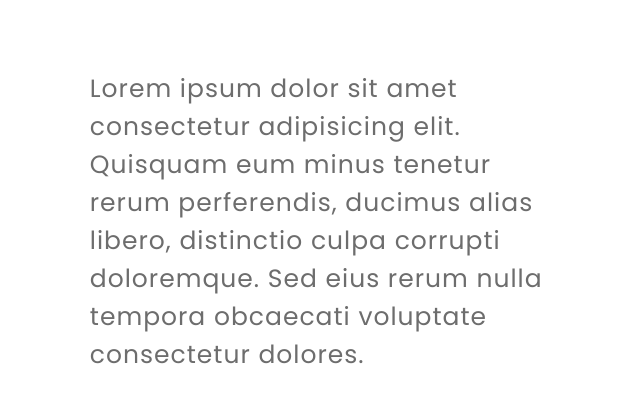
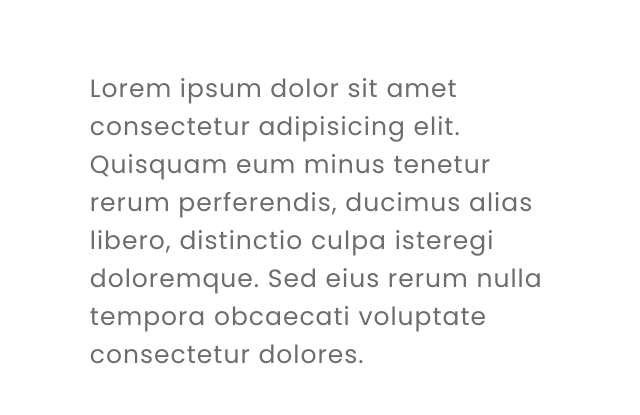
Before and after one commit to juliemerkler/home-page, a plain HTML site: page index.html in a window 1280 px wide. Shown: the part 800-1215 px from the top of the page, 471-1111 px from the left. Drawn offline with Linux system fonts and the light colour scheme; a web font is replaced by a local one.

Commit message:
primeiro commit

```diff
--- a/index.html
+++ b/index.html
@@ -58,7 +58,7 @@
             </div>
             <div class="card-text">
                 Lorem ipsum dolor sit amet consectetur adipisicing elit. Quisquam eum minus tenetur rerum perferendis, ducimus alias libero,
-                distinctio culpa corrupti doloremque. Sed eius rerum nulla tempora obcaecati voluptate consectetur dolores.
+                distinctio culpa isteregi doloremque. Sed eius rerum nulla tempora obcaecati voluptate consectetur dolores.
             </div>
         </div>
 
```
